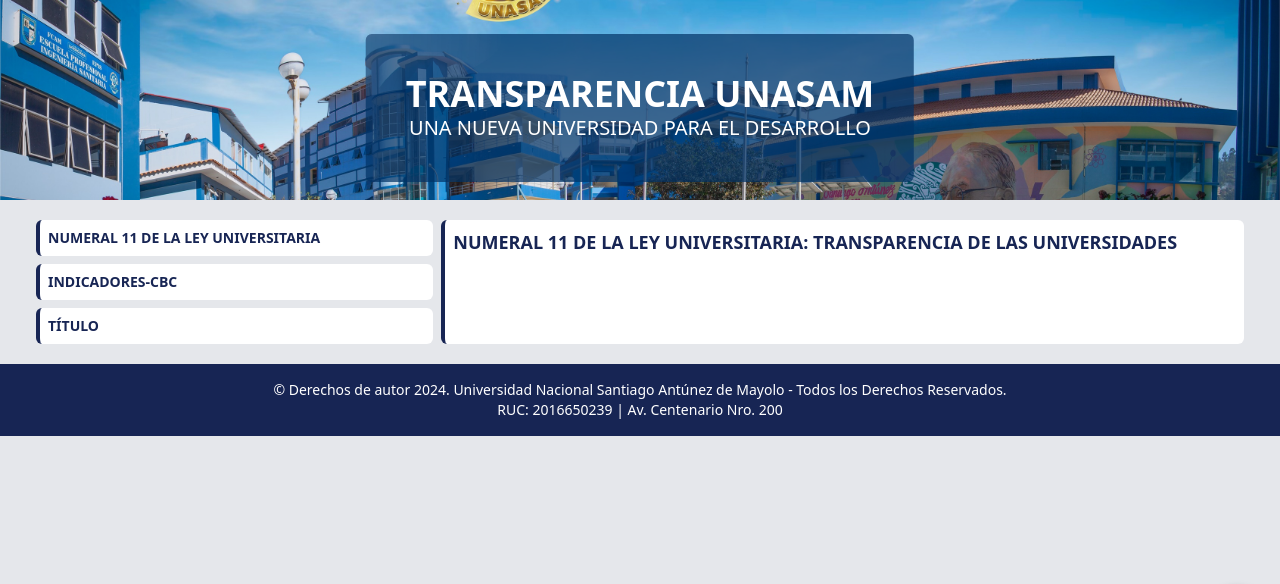
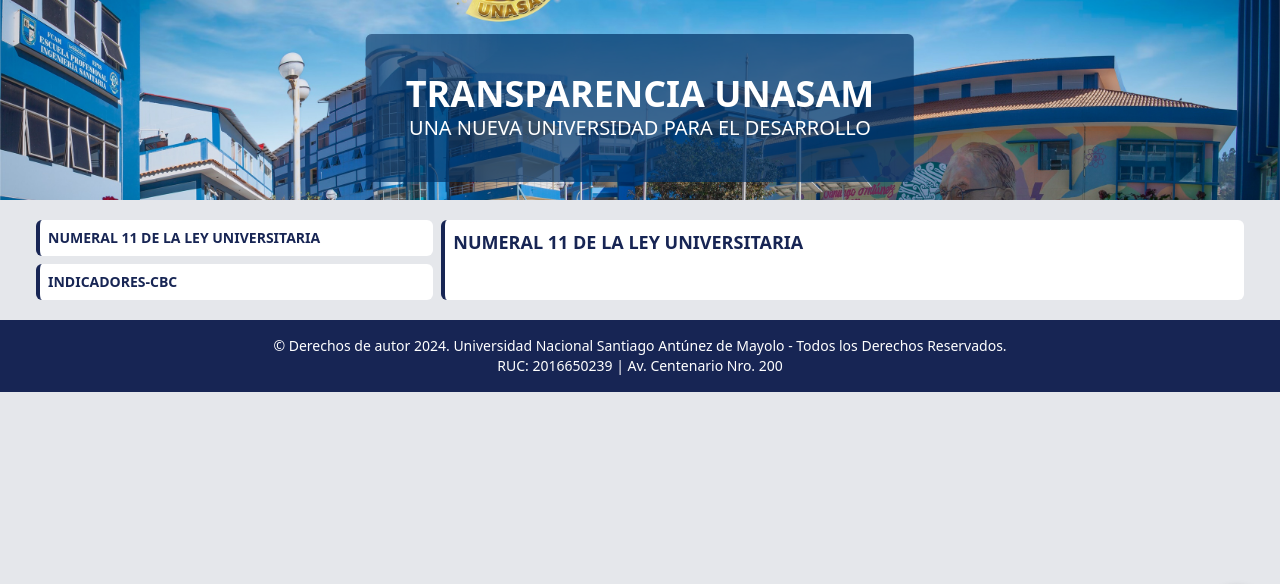
Before and after one commit to Dybmanrique/transparency, a Laravel app: page /numeral-11-ley-universitaria in a window 1280 px wide. Shown: the part 140-724 px from the top of the page. Run offline with Laravel 12, Linux system fonts and the light colour scheme; data that the repository does not hold is empty; style sheets or scripts are compiled from the project's sources; parts of the project's set-up code (start-up, migrations or seed data) failed here and were passed over; some libraries are stand-ins or nearby versions.

Commit message:
Modificando la apariencia

```diff
--- a/resources/views/numerals.blade.php
+++ b/resources/views/numerals.blade.php
@@ -19,7 +19,7 @@
                 <div class="flex-none lg:w-1/3">
                     <div class="flex flex-col">
                         <div
-                            class="bg-white p-2 m-1 border-l-4 border-blue-950 rounded-md transition-transform transform hover:scale-105">
+                            class=" bg-white p-2 m-1 border-l-4 border-blue-950 rounded-md transition-transform transform hover:scale-105">
                             <h2 class="uppercase text-sm text-blue-950 font-bold">Numeral 11 de la ley universitaria
                             </h2>
                         </div>
@@ -27,14 +27,10 @@
                             class="bg-white p-2 m-1 border-l-4 border-blue-950 rounded-md transition-transform transform hover:scale-105">
                             <h2 class="uppercase text-sm text-blue-950 font-bold">Indicadores-CBC</h2>
                         </div>
-                        <div
-                            class="bg-white p-2 m-1 border-l-4 border-blue-950 rounded-md transition-transform transform hover:scale-105">
-                            <h2 class="uppercase text-sm text-blue-950 font-bold">TÍTULO</h2>
-                        </div>
                     </div>
                 </div>
                 <div class="flex-1 lg:w-2/3 bg-white p-2 m-1 border-l-4 border-blue-950 rounded-md">
-                    <h2 class="uppercase text-blue-950 mb-4 font-bold text-lg">Numeral 11 de la ley universitaria: Transparencia de las universidades</h2>
+                    <h2 class="uppercase text-blue-950 mb-4 font-bold text-lg">Numeral 11 de la ley universitaria</h2>
                     @foreach ($numerals as $numeral)
                         <button data-ripple-light="true" data-collapse-target="collapse{{ $numeral->id }}"
                             class="w-full rounded-md bg-blue-950 p-2 mt-0 text-center align-middle font-sans uppercase text-white focus:font-bold">
@@ -43,9 +39,9 @@
                         <div data-collapse="collapse{{ $numeral->id }}"
                             class="block h-0 my-1 w-full basis-full overflow-hidden transition-all duration-300 ease-in-out">
                             <div
-                                class="relative mx-auto flex flex-col rounded-md bg-gray-200 p-2 bg-clip-border text-gray-700">
-                                <h3 class="font-bold text-center">{{$numeral->description}}</h3>
-                                <hr class="border-gray-700 my-1">
+                                class="relative mx-auto flex flex-col rounded-md bg-gray-200 p-2 bg-clip-border text-blue-950">
+                                <h3 class="font-bold uppercase">{{$numeral->description}}</h3>
+                                <hr class="border-blue-950 my-1">
                                 <div class="flex flex-col">
                                     @foreach ($numeral->regulations as $regulation)
                                         @if ($regulation->is_active)
```
